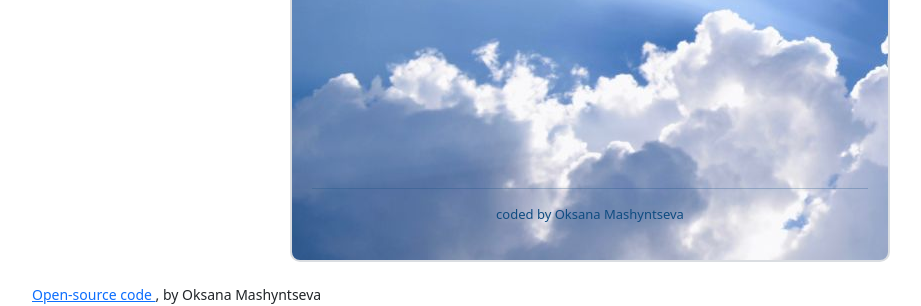
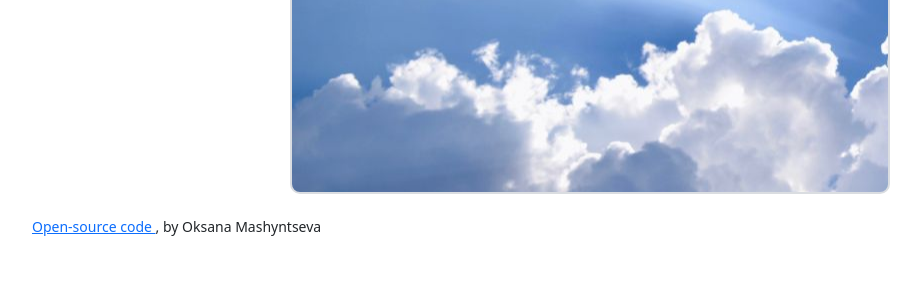
Before and after one commit to ksumm/my-app, a plain HTML site: page index.html in a window 1280 px wide. Shown: the part 505-811 px from the top of the page, without its empty margins (50-971 px from the left). Drawn offline with nearby package versions, Linux system fonts and the light colour scheme.

Commit message:
Update index.html
removed signature

```diff
--- a/index.html
+++ b/index.html
@@ -92,10 +92,6 @@
           </div>
           <br />
           <br />
-          <hr />
-          <p class="signature">
-            coded by Oksana Mashyntseva
-          </p>
       </div>
       <small>
         <a href = "https://github.com/ksumm/my-app" target = "_blank"> Open-source code </a>
```
